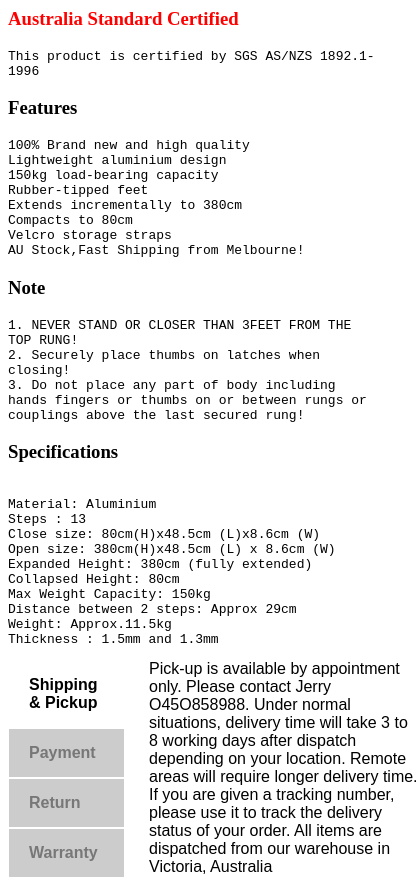
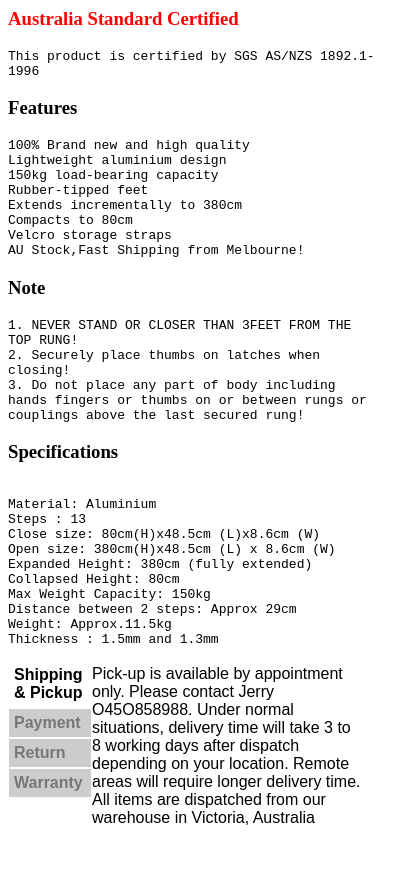
Before and after one commit to liveau/ebay, a plain HTML site: page ladder1.html in a window 390 px wide. Shown: the whole page, 419 px wide, since content can reach past the window. After the commit the page ends 844 px from the top, so only its background shows below. Drawn offline with Linux system fonts and the light colour scheme.

Commit message:
css change

```diff
--- a/css/style1.css
+++ b/css/style1.css
@@ -4,13 +4,13 @@
   display: block;
   font-family: arial, sans-serif;
   position: relative;
-  width: 90%;
+
 }
 
 .tabordion input[name="sections"] {
-  left: -9999px;
+
   position: absolute;
-  top: -9999px;
+
 }
 
 .tabordion section {
@@ -27,32 +27,20 @@
   display: block;
   font-size: 1.2em;
   font-weight: bold;
-  padding: 15px 20px;
+  padding: 5px;
   position: relative;
-  width: 15%;
+  width: 20%;
   z-index:100;
 }
 
 .tabordion section article {
   display: none;
-  left: 20%;
-  min-width: 300px;
-  padding: 0 0 0 21px;
+  left: 22%;
+  padding: 5px;
   position: absolute;
   top: 0;
 }
 
-.tabordion section article:after {
-  background-color: #fff;
-  bottom: 0;
-  content: "";
-  display: block;
-  left:-229px;
-  position: absolute;
-  top: 0;
-  width: 20%;
-  z-index:1;
-}
 
 .tabordion input[name="sections"]:checked + label {
   background: #fff;
@@ -60,18 +48,12 @@
 }
 
 .tabordion input[name="sections"]:checked ~ article {
-
   color: #000;
   display: block;
 }
 
 
 @media (max-width: 533px) {
-
-  h1 {
-    width: 100%;
-  }
-
   .tabordion {
     width: 100%;
   }
@@ -80,34 +62,19 @@
   }
   .tabordion section label {
     font-size: 1em;
-    width: 75px;
+    width: 20%
   }
 
  .tabordion section article {
-    left: 120px;
-    min-width: 270px;
+    left: 22%;
   }
 
-  .tabordion section article:after {
-    background-color: #fff;
-    bottom: 0;
-    content: "";
-    display: block;
-    left:-199px;
-    position: absolute;
-    top: 0;
-    width: 200px;
 
-  }
 
 }
 
 
 @media (max-width: 768px) {
-  h1 {
-    width: 96%;
-  }
-
   .tabordion {
     width: 96%;
   }
@@ -115,10 +82,6 @@
 
 
 @media (min-width: 1366px) {
-  h1 {
-    width: 70%;
-  }
-
   .tabordion {
     width: 70%;
   }
--- a/ladder1.html
+++ b/ladder1.html
@@ -50,7 +50,7 @@ Thickness : 1.5mm and 1.3mm</pre>
     <article>
 Pick-up is available by appointment only. Please contact Jerry O45O858988.
 
-Under normal situations, delivery time will take 3 to 8 working days after dispatch depending on your location. Remote areas will require longer delivery time. If you are given a tracking number, please use it to track the delivery status of your order.
+Under normal situations, delivery time will take 3 to 8 working days after dispatch depending on your location. Remote areas will require longer delivery time.
 
 All items are dispatched from our warehouse in Victoria, Australia
     </article>
```
